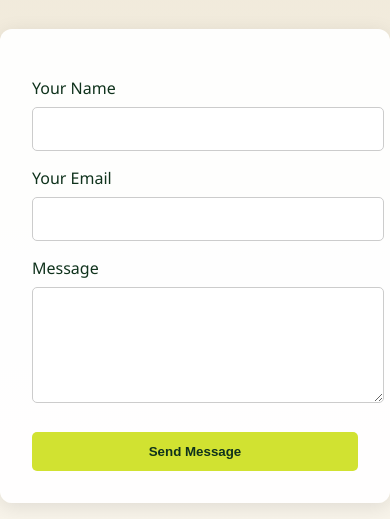
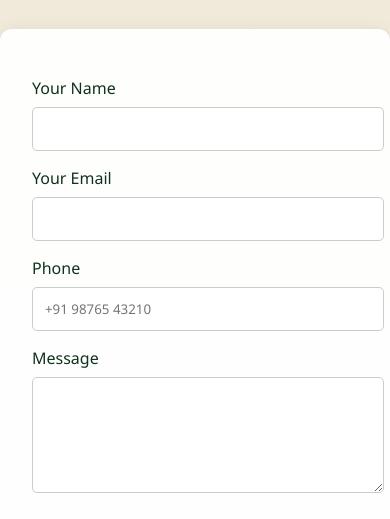
Before and after one commit to kalaivanivelusamy/goodnessofearth.github.io, a plain HTML site: page contact.html in a window 390 px wide. Shown: the part 321-840 px from the top of the page. Drawn offline with Linux system fonts and the light colour scheme.

Commit message:
phone number added

```diff
--- a/contact.html
+++ b/contact.html
@@ -132,12 +132,15 @@
 
   <main>
     <h1>Contact Us</h1>
-    <form class="contact-form" action="https://formspree.io/f/your-form-id" method="POST">
+    <form class="contact-form" action="https://formspree.io/f/xjkyqpvw" method="POST">
       <label for="name">Your Name</label>
       <input type="text" id="name" name="name" required />
 
       <label for="email">Your Email</label>
       <input type="email" id="email" name="email" required />
+
+      <label for="phone">Phone</label>
+      <input type="tel" name="phone" id="phone" placeholder="+91 98765 43210" pattern="^\+91\s?\d{5}\s?\d{5}$" required inputmode="tel"/>
 
       <label for="message">Message</label>
       <textarea id="message" name="message" rows="5" required></textarea>
```
